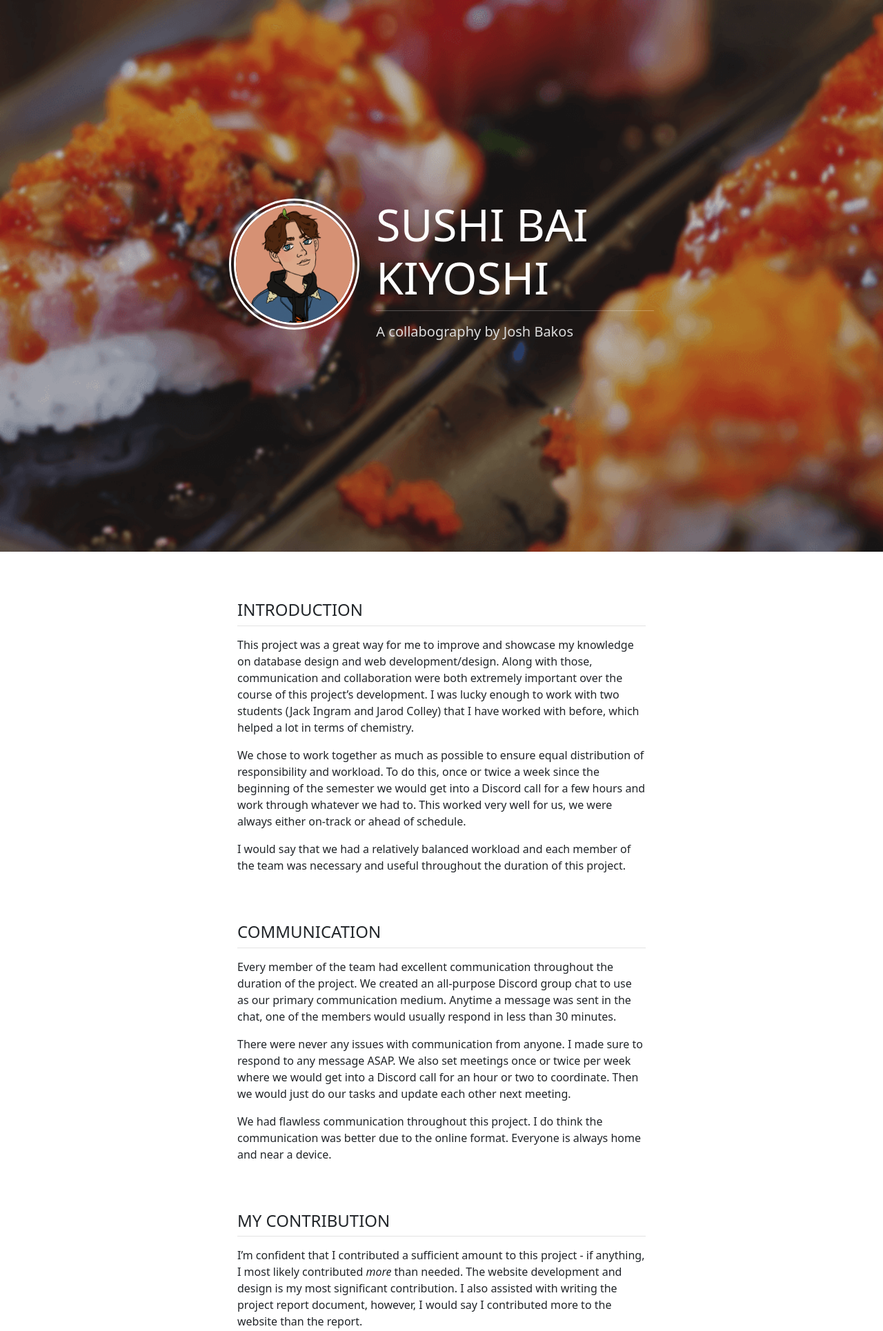
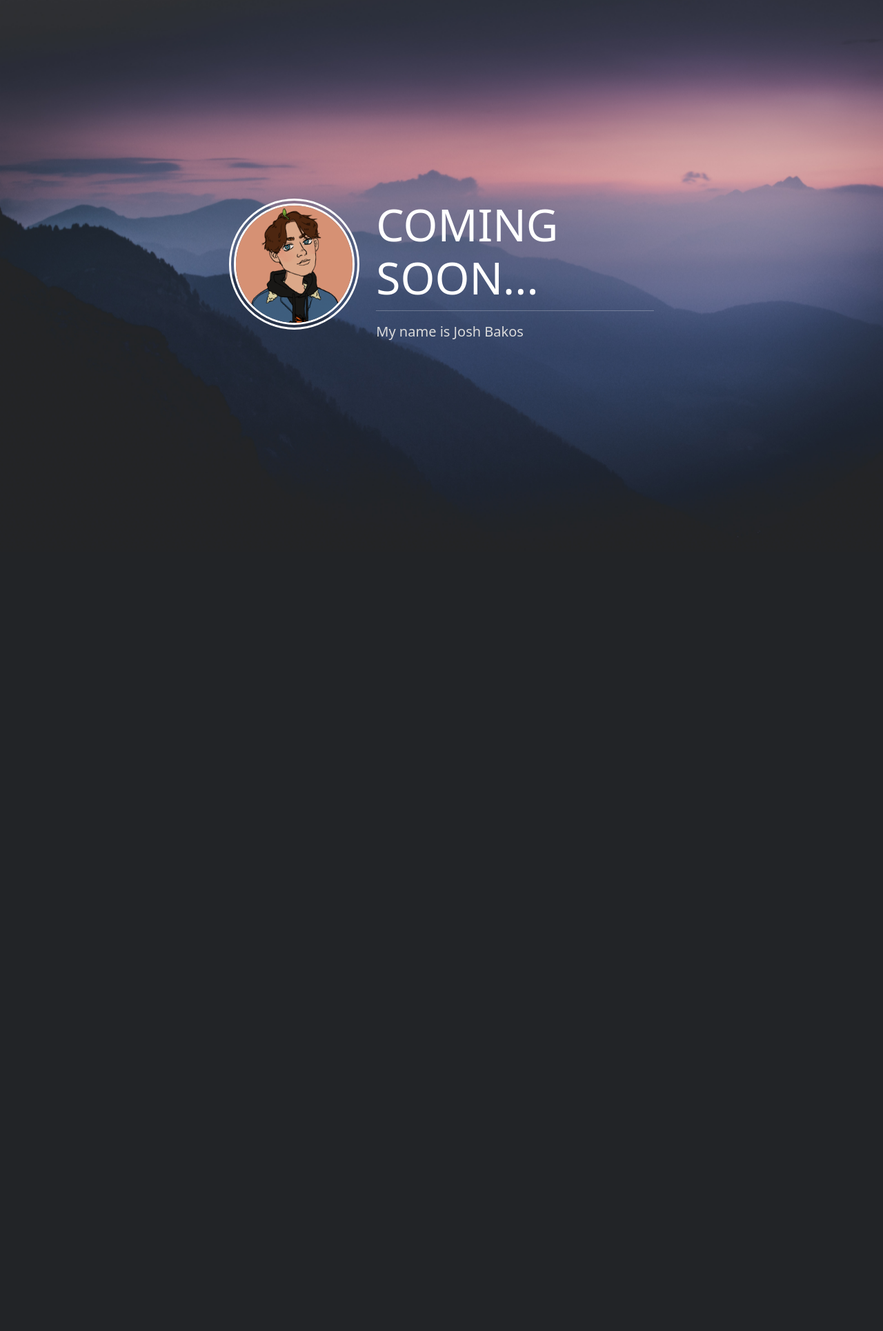
Before and after one commit to jzbakos/portfolio, a PHP site: page / in a window 1280 px wide. Shown: the top 1930 px of the page at 69% size. After the commit the page ends 715 px from the top, so only its background shows below. Run offline with PHP 8.4, Linux system fonts and the light colour scheme; some libraries are stand-ins or nearby versions.

Commit message:
updated content

```diff
--- a/index.html
+++ b/index.html
@@ -17,7 +17,7 @@
     />
 
     <!-- Favicon -->
-    <link rel="icon" type="image/png" href="./static/img/favicon.ico"/>
+    <link rel="icon" type="image/png" href="./static/img/favicon.ico" />
 
     <title>Collabography</title>
   </head>
@@ -37,11 +37,11 @@
           </div>
           <div id="title-mobile" class="row">
             <div class="col justify-content-center align-self-center">
-                <h1 style="font-weight: 400; font-size: 34px; text-align: center;">
+              <h1 style="font-weight: 400; font-size: 34px; text-align: center">
                 SUSHI BAI KIYOSHI
               </h1>
               <hr class="title" style="color: rgb(255, 255, 255)" />
-                <p style="font-size: 15px; font-weight: 300; text-align: center;">
+              <p style="font-size: 15px; font-weight: 300; text-align: center">
                 A collabography by <strong>Josh Bakos</strong>
               </p>
             </div>
@@ -56,12 +56,16 @@
               /></a>
             </div>
             <div class="col-8 justify-content-center align-self-center">
-              <h1 class="display-3" style="font-weight: 400">
-                SUSHI BAI KIYOSHI
-              </h1>
+              <h1 class="display-3" style="font-weight: 400">COMING SOON...</h1>
               <hr class="title" style="color: rgb(255, 255, 255)" />
-              <p style="font-size: 20px; font-weight: 300; color: rgb(219, 219, 219)">
-                A collabography by <strong>Josh Bakos</strong>
+              <p
+                style="
+                  font-size: 20px;
+                  font-weight: 300;
+                  color: rgb(219, 219, 219);
+                "
+              >
+                My name is <strong>Josh Bakos</strong>
               </p>
             </div>
           </div>
@@ -69,7 +73,7 @@
       </div>
     </aside>
 
-    <div id="content" class="container">
+    <!-- <div id="content" class="container">
 
       <div class="head-divider"></div>
 
@@ -201,11 +205,9 @@
       <div class="container section" id="section-farewell">
         <h1>Thanks for reading!</h3>
       </div>
-    </div>
+    </div> -->
 
-    <!-- Footer -->
-    <footer class="page-footer font-small blue">
-      <!-- Copyright -->
+    <!-- <footer class="page-footer font-small blue">
       <div class="footer-copyright text-center" id="footer">
         <h6 style="font-weight: 400">
           Josh Bakos, 2020
@@ -213,9 +215,7 @@
 
         </h6>
       </div>
-      <!-- Copyright -->
-    </footer>
-    <!-- Footer -->
+    </footer> -->
 
     <script
       type="text/javascript"
--- a/static/css/style.css
+++ b/static/css/style.css
@@ -57,7 +57,7 @@ hr.heading-divider {
   max-height: 100vh;
   background-size: 100%;
   width: 100%;
-  background: url("../img/sushi-background.png") no-repeat center center fixed;
+  background: url("../img/background-h.jpg") no-repeat center center fixed;
   -webkit-background-size: cover;
   -moz-background-size: cover;
   -o-background-size: cover;
```
Also changed, not shown: static/img/background-h.jpg (added), static/img/mountains-bg.jpg (added). Lines whose indentation alone changed are shown as unchanged.
